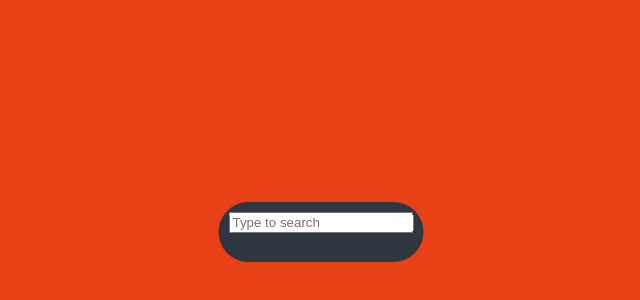
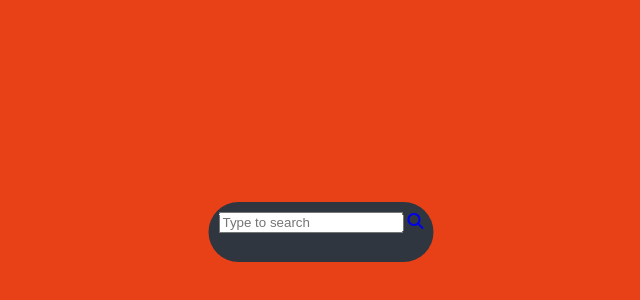
Before and after one commit to HanSolo0001/Awesome-CSS-Search-Box, a plain HTML site: page index.html in a window 1280 px wide. Shown: the part 168-468 px from the top of the page, without its empty margins (319-959 px from the left). Drawn offline with Linux system fonts and the light colour scheme.

Commit message:
Added Font Awesome icon

```diff
--- a/index.html
+++ b/index.html
@@ -6,6 +6,7 @@
     <meta http-equiv="X-UA-Compatible" content="IE=edge">
     <meta name="viewport" content="width=device-width, initial-scale=1.0">
     <title>Awesome CSS Search Box</title>
+    <script src="https://kit.fontawesome.com/58519ce5bd.js" crossorigin="anonymous"></script>
     <link rel="stylesheet" href="./style.css">
 </head>
 
@@ -13,6 +14,7 @@
     <div class="search-box">
         <input class="search-txt" type="text" name="" placeholder="Type to search">
         <a class="search-btn" href="#">
+            <i class="fa-solid fa-magnifying-glass"></i>
 
         </a>
     </div>
```
